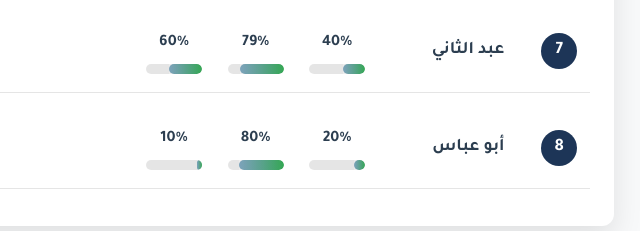
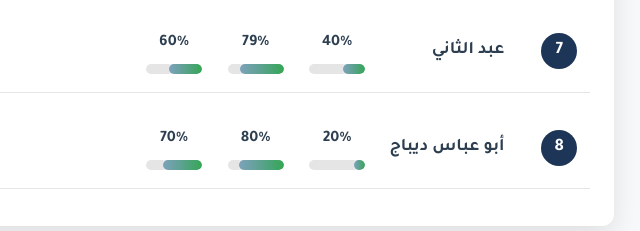
Before and after one commit to arvq3/Greatness, a plain HTML site: page index.html in a window 1280 px wide. Shown: the part 4129-4360 px from the top of the page, 526-1166 px from the left. Drawn offline with Linux system fonts and the light colour scheme.

Commit message:
index.html
عبد حدثتلك احصائياتي ... حدث الموقع
واستحلفك بالله لا تتشرمط علمود متخليه بالله حدثه بدون ما تتشرمط

```diff
--- a/index.html
+++ b/index.html
@@ -2092,7 +2092,7 @@
 
             <div class="power-member" data-member="abbas">
                 <div class="member-rank rank-4-9">8</div>
-                <div class="member-name">أبو عباس</div>
+                <div class="member-name">أبو عباس ديباج</div>
                 <div class="power-stats">
                     <div class="power-stat">
                         <div class="stat-value">20%</div>
@@ -2107,9 +2107,9 @@
                         </div>
                     </div>
                     <div class="power-stat">
-                        <div class="stat-value">10%</div>
+                        <div class="stat-value">70%</div>
                         <div class="power-bar-bg">
-                            <div class="power-bar blue" data-percent="10"></div>
+                            <div class="power-bar blue" data-percent="70"></div>
                         </div>
                     </div>
                 </div>
@@ -2330,7 +2330,7 @@
                 <div class="power-mobile-member" data-member="abbas">
                     <div class="power-mobile-header">
                         <div class="mobile-rank rank-4-9">8</div>
-                        <div class="mobile-name">أبو عباس</div>
+                        <div class="mobile-name">أبو عباس ديباج</div>
                     </div>
                     <div class="mobile-stats">
                         <div class="mobile-stat">
@@ -2348,9 +2348,9 @@
                             <div class="mobile-stat-label">الذكاء</div>
                         </div>
                         <div class="mobile-stat">
-                            <div class="mobile-stat-value">10%</div>
+                            <div class="mobile-stat-value">70%</div>
                             <div class="mobile-bar-bg">
-                                <div class="mobile-bar blue" style="width: 10%"></div>
+                                <div class="mobile-bar blue" style="width: 70%"></div>
                             </div>
                             <div class="mobile-stat-label">التأثير</div>
                         </div>
```
